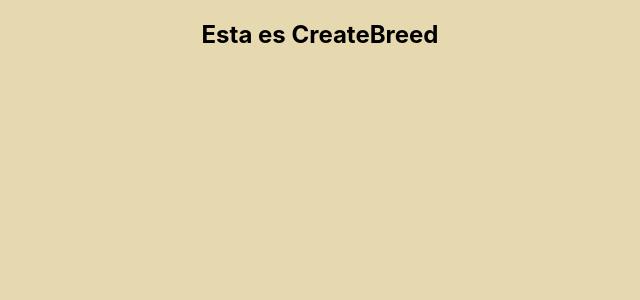
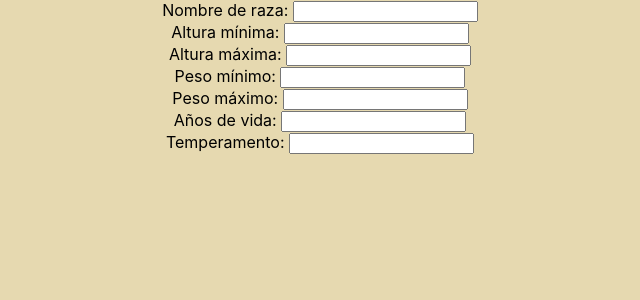
Before and after one commit to EzAntoine/ProyectoIndividual-Dogs, a React (Create React App) app in the folder client/: page /createBreed in a window 1280 px wide. Shown: the top 300 px of the page, without its empty margins (320-960 px from the left). Built offline with nearby package versions, Linux system fonts and the light colour scheme.

Commit message:
Se inicio el form CreateBreed, se crearon las validaciones.

```diff
--- a/client/src/components/CreateBreed/CreateBreed.jsx
+++ b/client/src/components/CreateBreed/CreateBreed.jsx
@@ -1,11 +1,107 @@
 /* Styles */
 import "./CreateBreed.module.css";
+/* Hooks */
+import { useState } from "react";
 
 const CreateBreed=()=>{
 
+    const [input,setInput]=useState({
+        name:"",
+        minHeight:"",
+        maxHeight:"",
+        minWeight:"",
+        maxWeight:"",
+        life_span:"",
+        temperament:"",
+    });
+
+    const [error, setError] = useState({
+        name:"",
+        minHeight:"",
+        maxHeight:"",
+        minWeight:"",
+        maxWeight:"",
+        life_span:"",
+        temperament:"",
+      });
+
+      const validate=(input)=>{
+        if(!(/^[a-zA-Z]+$/).test(input.name))
+            setError({...error,name:"El nombre solo puede incluir letras."});
+        else
+            setError({...error,name:""});
+
+        if(!(/^[0-9]+$/).test(input.minHeight) || input.minHeight>=input.maxHeight)
+            setError({...error,name:"La altura mínima solo puede ser un número y debe ser menor a la máxima."});
+        else
+            setError({...error,minHeight:""});
+
+        if(!(/^[0-9]+$/).test(input.maxHeight) || input.minHeight>=input.maxHeight)
+            setError({...error,name:"La altura máxima solo puede ser un número y debe ser mayor a la mínima."});
+        else
+            setError({...error,maxHeight:""});
+
+        if(!(/^[0-9]+$/).test(input.minWeight) || input.minWeight>=input.maxWeight)
+            setError({...error,name:"El peso mínimo solo puede ser un número y debe ser menor al máximo."});
+        else
+            setError({...error,minWeight:""});
+
+        if(!(/^[0-9]+$/).test(input.maxWeight) || input.minWeight>=input.maxWeight)
+            setError({...error,name:"El peso máximo solo puede ser un número y debe ser mayor al mínimo."});
+        else
+            setError({...error,maxWeight:""});
+
+
+
+
+      }
+
+    const handleChange=(event)=>{
+        setInput({
+            ...input,
+            [event.target.name]:event.target.value
+        })
+        validate({
+            ...input,
+            [event.target.name]:event.target.value,
+        })
+    }
+
     return(
         <div>
-            <h2>Esta es CreateBreed</h2>
+            <form onSubmit={""}>
+                <div>
+                    <label>Nombre de raza: </label>
+                    <input type="text" name="name" value={input.value} onChange={handleChange}/>
+                    {<span>{error.name}</span>}
+                </div>
+                <div>
+                    <label>Altura mínima: </label>
+                    <input type="text" name="minHeight" value={input.value} onChange={handleChange}/>
+                </div>
+                <div>
+                    <label>Altura máxima: </label>
+                    <input type="text" name="maxHeight" value={input.value} onChange={handleChange}/>
+                </div>
+                <div>
+                    <label>Peso mínimo: </label>
+                    <input type="text" name="minWeight" value={input.value} onChange={handleChange}/>
+                </div>
+                <div>
+                    <label>Peso máximo: </label>
+                    <input type="text" name="maxWeight" value={input.value} onChange={handleChange}/>
+                </div>
+                <div>
+                    <label>Años de vida: </label>
+                    <input type="text" name="life_span" value={input.value} onChange={handleChange}/>
+                </div>
+                <div>
+                    <label>Temperamento: </label>
+                    <input type="text" name="temperament" value={input.value} onChange={handleChange}/>
+                </div>
+
+                {/* <button onClick={handleSubmit} disabled={errors.e1 || errors.e2 || errors.e3 || errors.p1}>Submit</button> */}
+            </form>
         </div>
     )
 
```
